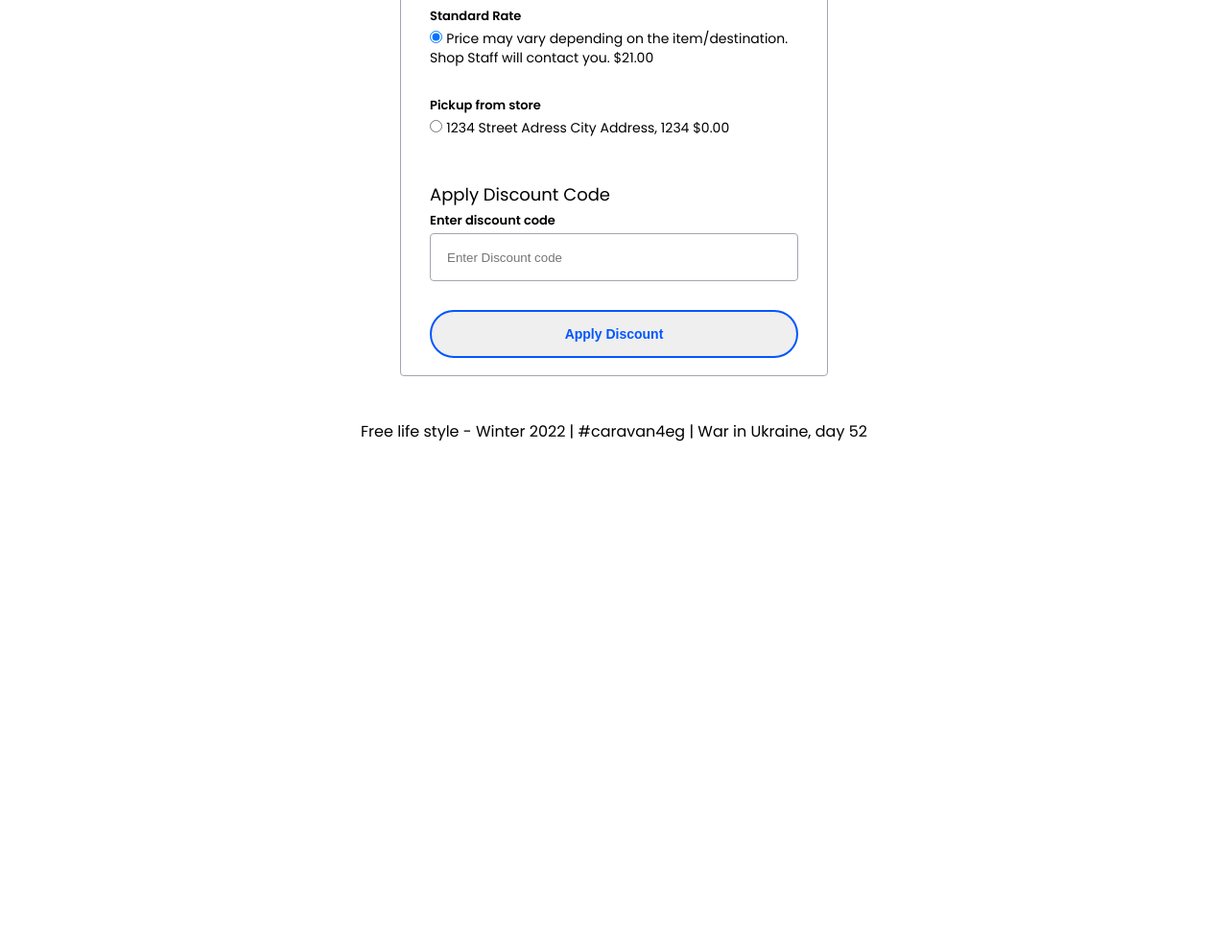
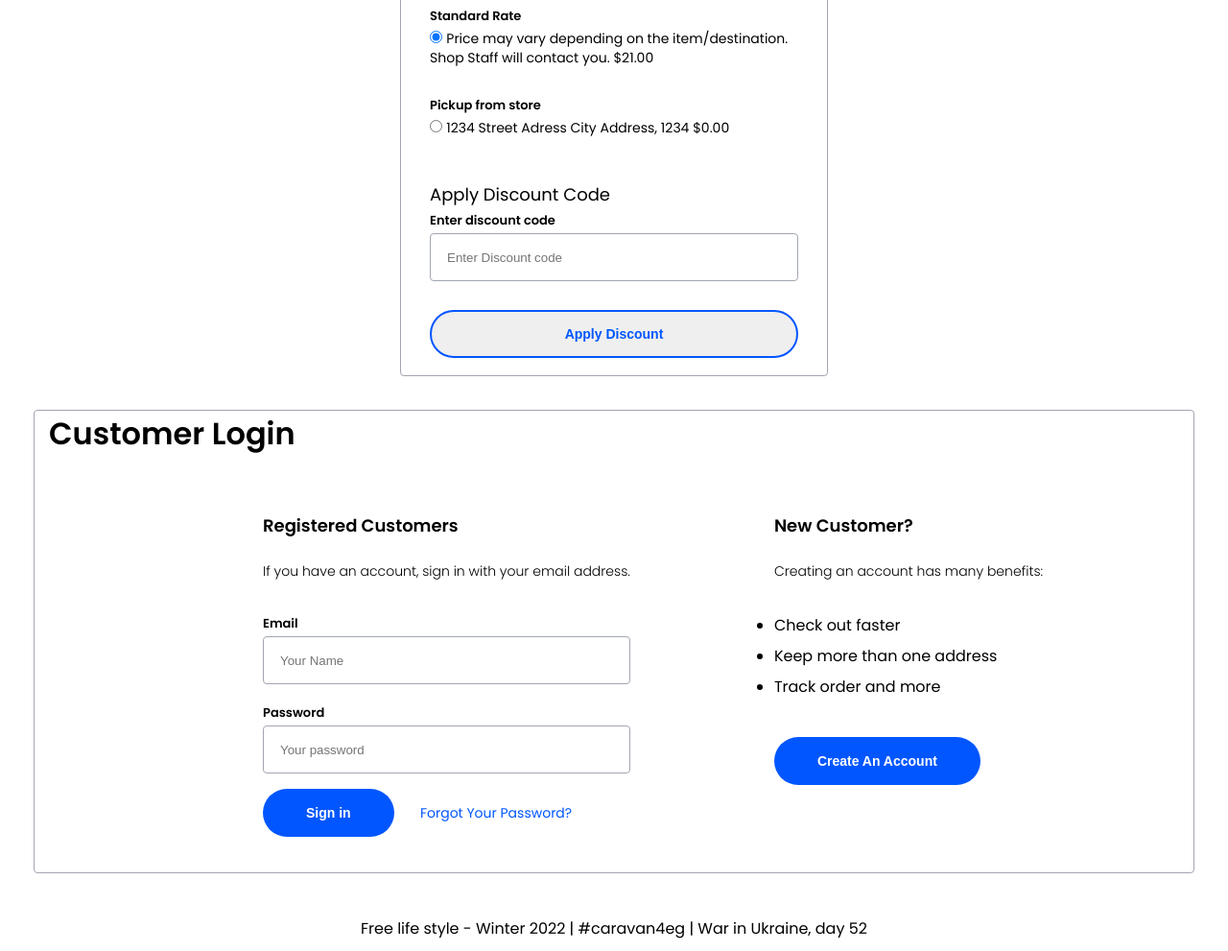
Before and after one commit to caravan4eg/fls_lesson_16_home-work-2, a plain HTML site: page index.html in a window 1280 px wide. Shown: the part 503-1494 px from the top of the page at 96% size. Before the commit the page ends 976 px from the top, so only its background shows below. Drawn offline with Linux system fonts and the light colour scheme.

Commit message:
add login form

```diff
--- a/css/base.css
+++ b/css/base.css
@@ -21,7 +21,7 @@ body {
 }
 
 [class*="__container"] {
-	max-width: 1087px;
+	max-width: 1398;
 	margin: 0 auto;
 	/* отступы безопасности */
 	padding: 0 15px;
--- a/css/main.css
+++ b/css/main.css
@@ -116,7 +116,93 @@
 	transition: all 0.2s ease;
 }
 
-.form__discount-button:hover{
+.form__discount-button:hover {
 	background-color: #0156FF;
 	color: whitesmoke;
 }
+
+
+
+/* customer login section */
+.customer-login {
+	margin: 35px;
+	border: 1px solid #A2A6B0;
+	border-radius: 4px;
+}
+
+.customer-login__title {
+	font-weight: 600;
+	font-size: 32px;
+	line-height: 48px;
+	color: #000000;
+	margin: 0px 0px 21px 0px;
+}
+
+.customer-login__body {
+	display: flex;
+	padding: 0px 0px 0px 165px;
+
+}
+
+.customer-login__registered {
+	padding: 37px 58px;
+	margin: 0px 34px 0px 0px;
+}
+
+.customer-login__subtitle {
+	font-weight: 600;
+	font-size: 18px;
+	line-height: 27px;
+	color: #000000;
+	margin: 0px 0px 20px 0px;
+}
+
+.customer-login__description {
+	font-weight: 300;
+	font-size: 14px;
+	line-height: 2.14;
+	color: #000000;
+	margin: 0px 0px 25px 0px;
+
+}
+
+.customer-login__button {
+	background: #0156FF;
+	border-radius: 50px;
+	height: 50px;
+	font-weight: 600;
+	font-size: 14px;
+	text-align: center;
+	padding: 0px 45px 0px 45px;
+	color: #FFFFFF;
+	margin: 0px 23px 0px 0px;
+	transition: all 0.3s ease-in-out;
+
+}
+
+.customer-login__button:hover{
+	background-color: #3271ef;
+	box-shadow: 0 10px 20px rgba(0, 0, 0, 0.25),
+	0 8px 8px rgba(0, 0, 0, 0.22);
+}
+
+.customer-login__forgot-psw {
+	font-weight: 400;
+	font-size: 14px;
+	line-height: 1.43;
+	color: #0156FF;
+}
+
+.customer-login__new {
+	padding: 37px 58px;
+
+}
+
+.customer-login__list {
+	line-height: 2;
+	margin: 0px 0px 36px 0px;
+}
+
+.customer-login__list-item {
+	list-style-type: disc;
+}
--- a/index.html
+++ b/index.html
@@ -81,14 +81,56 @@
 
 					<!-- Apply Discount button -->
 					<button type="submit" class="form__discount-button">Apply Discount</button>
+				</form>
+
+				<!-- Customer login section -->
+				<section class="customer-login">
+					<div class="customer-login__container">
+						<div class="customer-login__title">Customer Login</div>
+						<div class="customer-login__body">
+							<div class="customer-login__registered">
+								<div class="customer-login__subtitle">Registered Customers</div>
+								<div class="customer-login__description">If you have an account, sign in with your email address.</div>
+								<form action="#">
+
+									<div class="form__input-block input-block">
+										<label class="input-block__label input-block__label_required" for="state">Email</label>
+										<input required class="input-block__input" type="email" name="email" id="email" placeholder="Your Name">
+
+									</div>
+
+									<div class="form__input-block input-block">
+										<label class="input-block__label input-block__label_required" for="password">Password</label>
+										<input required class="input-block__input" type="password" name="password" id="password" placeholder="Your password">
+
+									</div>
+
+									<button class="customer-login__button" type="submit">Sign in</button>
+									<a href="#" class="customer-login__forgot-psw">Forgot Your Password?</a>
+
+								</form>
+							</div>
+
+							<div class="customer-login__new">
+								<div class="customer-login__subtitle">New Customer?</div>
+								<div class="customer-login__description">
+									Creating an account has many benefits:
+								</div>
+								<ul class="customer-login__list">
+									<li class="customer-login__list-item">Check out faster</li>
+									<li class="customer-login__list-item">Keep more than one address</li>
+									<li class="customer-login__list-item">Track order and more</li>
+
+								</ul>
+
+								<button class="customer-login__button" type="submit">Create An Account</button>
+							</div>
+						</div>
 
 
 
-
-
-
-
-				</form>
+					</div>
+				</section>
 
 			</main>
 
```
